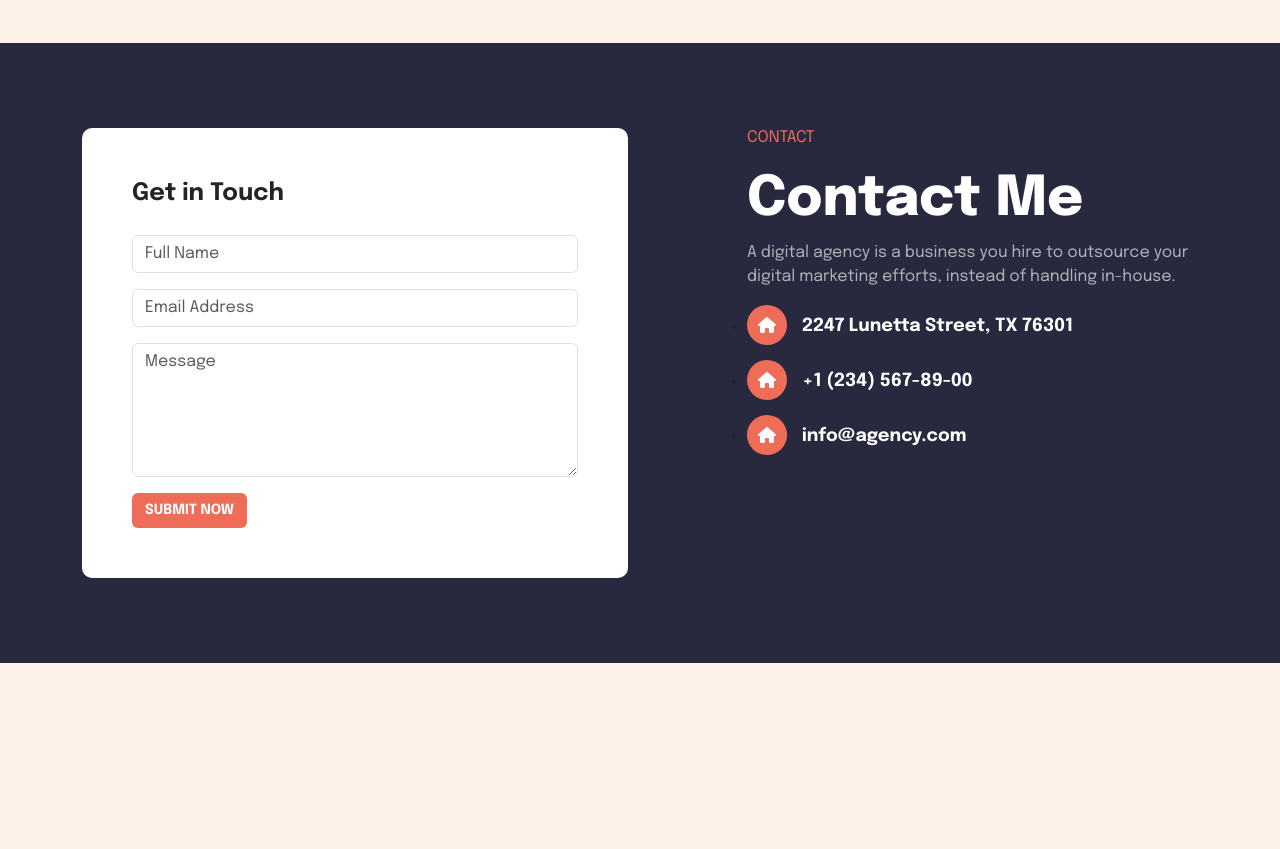
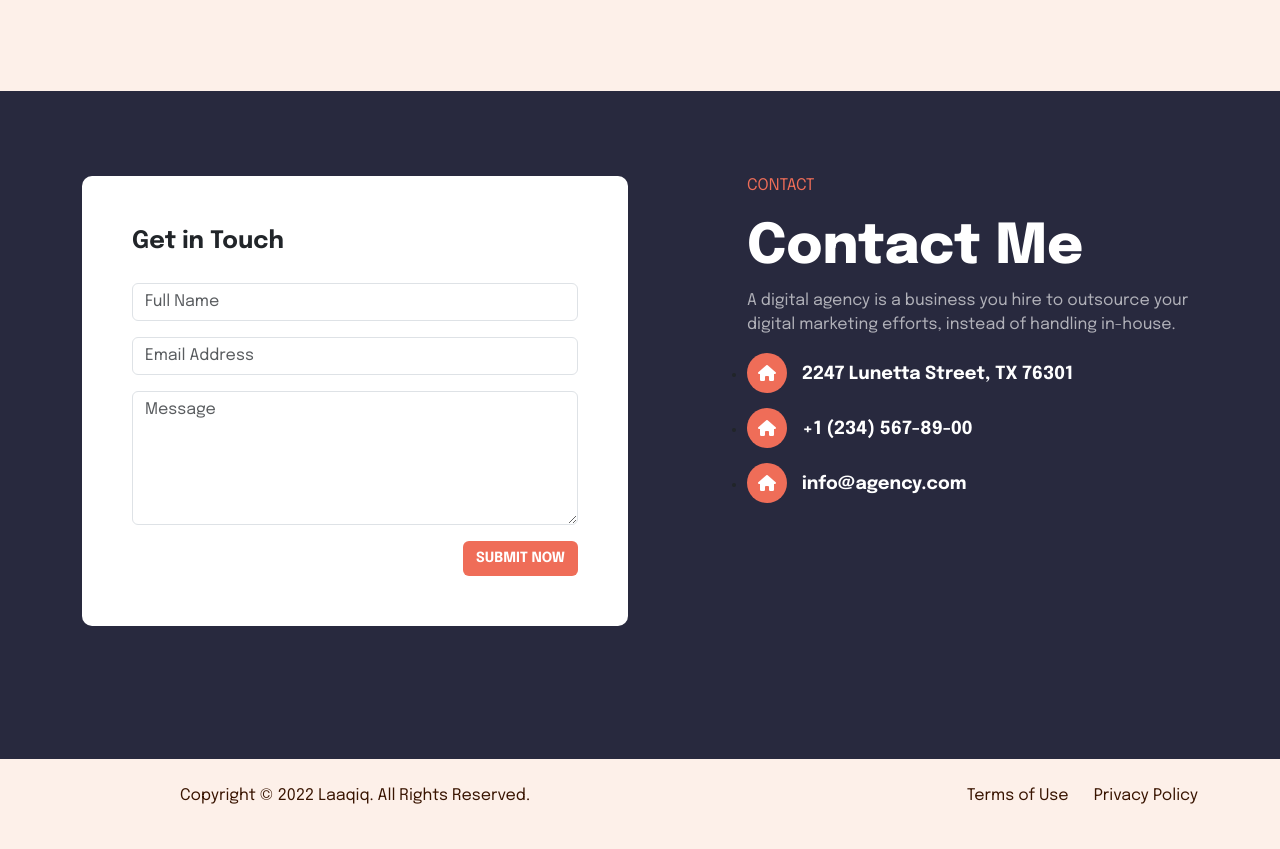
Before and after one commit to rashadulalam/html-template-to-email, a plain HTML site: page index.html in a window 1280 px wide. Shown: the part 1600-2449 px from the top of the page. Before the commit the page ends 2263 px from the top, so only its background shows below. Drawn offline with nearby package versions, Linux system fonts and the light colour scheme.

Commit message:
Footer area

```diff
--- a/index.html
+++ b/index.html
@@ -44,7 +44,7 @@
     </header>
 
     <!-- start main area-->
-    <div class="main-area">
+    <main class="main-area">
 
         <!-- Hero area -->
         <section class="hero-area d-flex align-items-center">
@@ -81,7 +81,7 @@
               </div>
             </div>
             <div class="row gx-0">
-              <div class="col-lg-6">
+              <div class="col-lg-6 mb-sm-5">
                 <div class="single-service service-one">
                   <div class="service-heading">
                     <i class="fa-solid fa-bezier-curve"></i>
@@ -115,7 +115,7 @@
         <section class="contact-area">
           <div class="container">
             <div class="row">
-              <div class="col-lg-6">
+              <div class="col-lg-6 mb-sm-5">
                 <div class="contact-form">
                   <h3>Get in Touch</h3>
 
@@ -135,10 +135,10 @@
 
                   <textarea name="" id="contactMessage" class="form-control mb-3" rows="5" placeholder="Message"></textarea>
 
-                  <button class="btn" id="submitButton">Submit Now</button>
+                  <button class="btn d-block ms-auto" id="submitButton">Submit Now</button>
                 </div>
               </div>
-              <div class="col-lg-5 offset-1">
+              <div class="col-lg-5 offset-lg-1">
                 <div class="contact-text">
                   <div class="section-heading">
                     <h3>Contact</h3>
@@ -156,7 +156,25 @@
             </div>
           </div>
         </section>
-    </div>
+    </main>
+
+    <footer class="footer-area">
+      <div class="container">
+        <div class="row">
+          <div class="col-lg-6 mb-sm-3">
+            <div class="footer-copyright text-sm-center">
+              <p>Copyright © 2022 Laaqiq. All Rights Reserved.</p>
+            </div>
+          </div>
+          <div class="col-lg-6">
+            <div class="footer-links d-lg-flex justify-content-lg-end text-sm-center">
+              <a href="">Terms of Use</a>
+              <a href="">Privacy Policy</a>
+            </div>
+          </div>
+        </div>
+      </div>
+    </footer>
 
 
     <script src="https://cdn.jsdelivr.net/npm/bootstrap@5.3.0-alpha1/dist/js/bootstrap.bundle.min.js" integrity="sha384-w76AqPfDkMBDXo30jS1Sgez6pr3x5MlQ1ZAGC+nuZB+EYdgRZgiwxhTBTkF7CXvN" crossorigin="anonymous"></script>
--- a/style.css
+++ b/style.css
@@ -80,6 +80,7 @@ a {
     border: 1px solid #ededed;
     padding: 10px 25px;
     border-radius: 6px;
+    display: inline-block;
 
 }
 .header-area .nav-link,
@@ -199,7 +200,12 @@ a {
     border-radius: 50%;
     /* box-shadow: 0 5px 15px 0 rgba(0, 0, 0, 0.5); */
 }
+@media (max-width: 991px) {
+.service-two {
+    border-left: 1px solid #F3D1BF;
+}
 
+}
 /*
  Contact area
 
@@ -253,3 +259,20 @@ a {
     color: #fff;
     font-size: 18px;
 }
+
+/*
+ Footer area
+*/
+.footer-area {
+    padding: 25px 0;
+}
+.footer-area p {
+    margin-bottom: 0;
+    color: #391400;
+}
+
+.footer-links a {
+    color: #391400;
+    font-weight: 400;
+    margin-left: 25px;
+}
```
